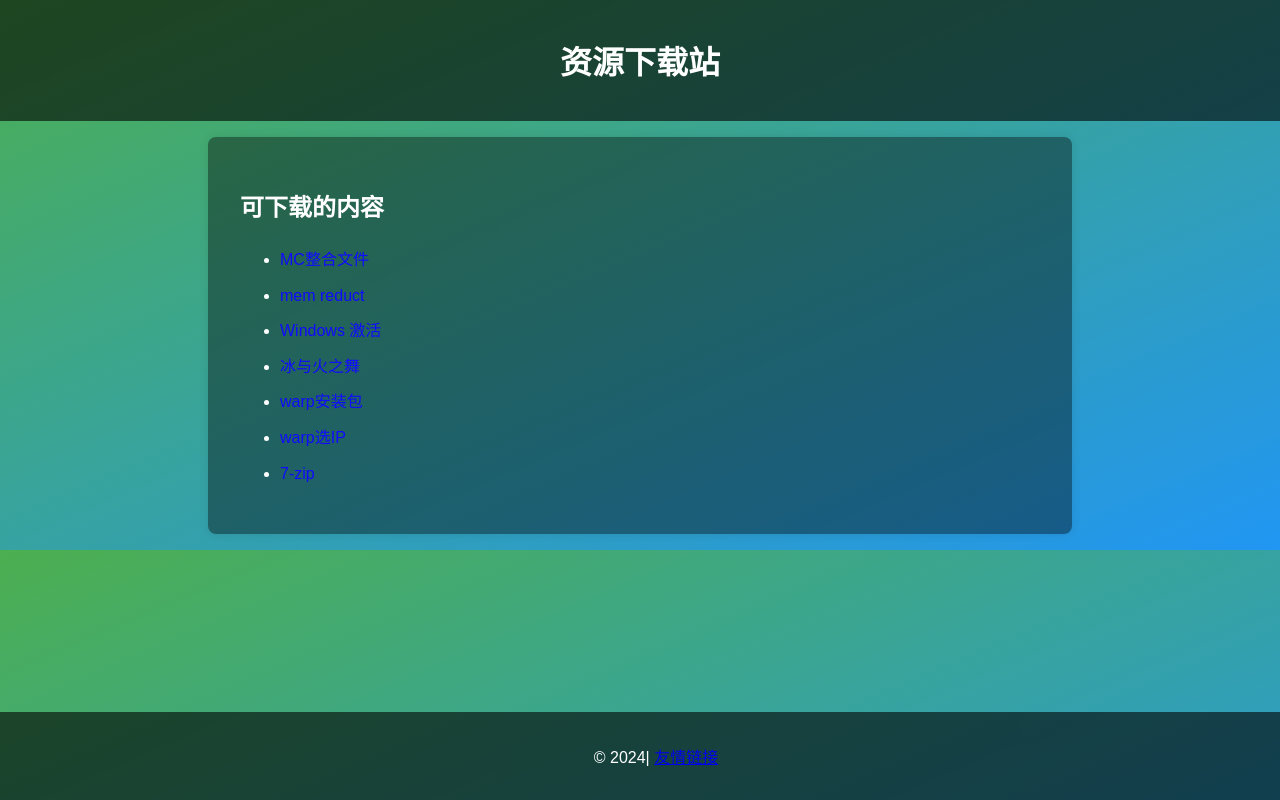
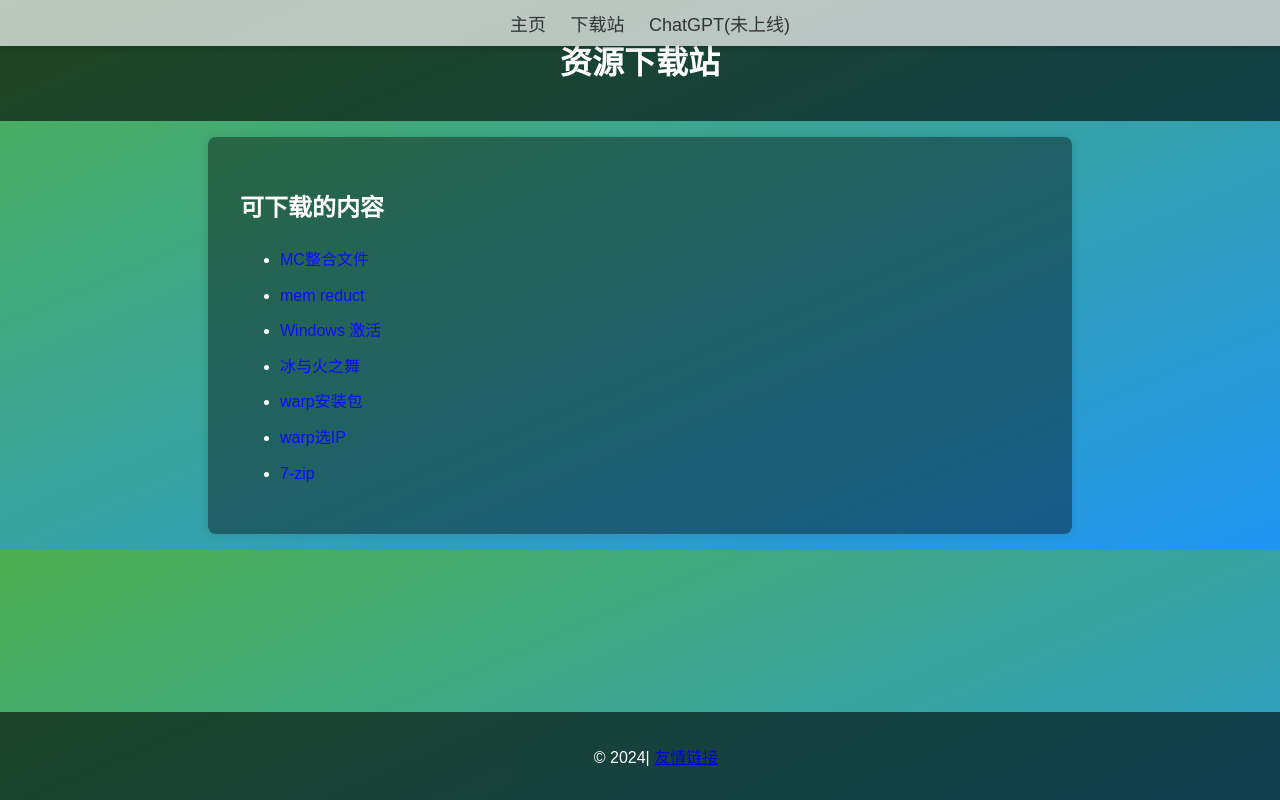
Before and after one commit to hhzhuhaoze/Downloadsite, a plain HTML site: page index.html in a window 1280 px wide. Drawn offline with Linux system fonts and the light colour scheme.

Commit message:
Update index.html

```diff
--- a/index.html
+++ b/index.html
@@ -43,6 +43,33 @@
             width: 100%;
             animation: fadeIn 1s ease-out;
         }
+	    .menu {
+        background-color: rgba(255, 255, 255, 0.7);
+        padding: 10px;
+        position: fixed;
+        width: 100%;
+        top: 0;
+        z-index: 1000;
+        box-shadow: 0 2px 5px rgba(0, 0, 0, 0.2);
+    }
+    .menu ul {
+        list-style-type: none;
+        margin: 0;
+        padding: 0;
+        text-align: center;
+    }
+    .menu ul li {
+        display: inline;
+        margin: 0 10px;
+    }
+    .menu ul li a {
+        text-decoration: none;
+        color: #333;
+        font-size: 18px;
+    }
+    .menu ul li a:hover {
+        color: #666;
+    }
 
         /* 入场动画 */
         @keyframes fadeIn {
@@ -69,6 +96,15 @@
     </style>
 </head>
 <body>
+
+<div class="menu">
+    <ul>
+        <li><a href="https://www.hhzpage.isthebe.st">主页</a></li>
+        <li><a href="https://download.hhzpage.isthebe.st">下载站</a></li>
+        <li><a href="https://chat.hhzpage.isthebe.st">ChatGPT(未上线)</a></li>
+    </ul>
+</div>
+
     <header>
         <h1>资源下载站</h1>
     </header>
```
